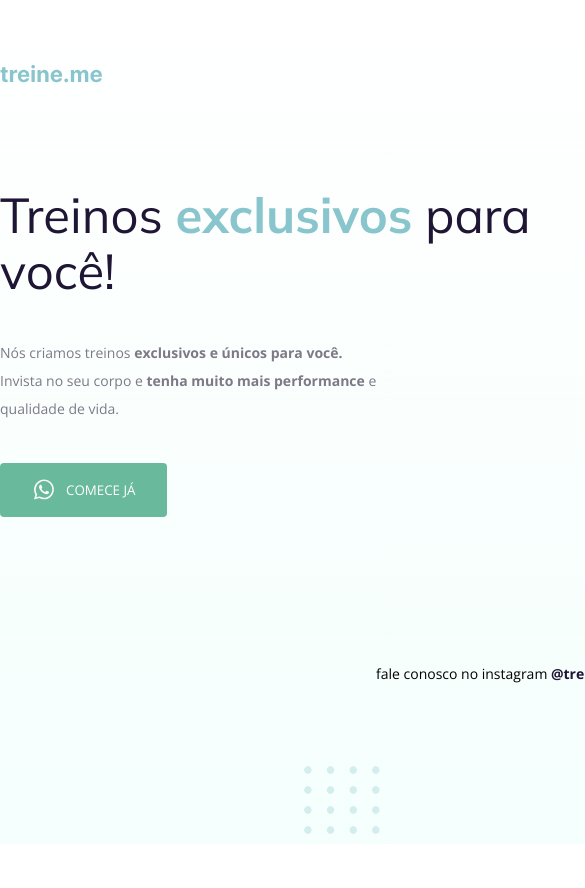
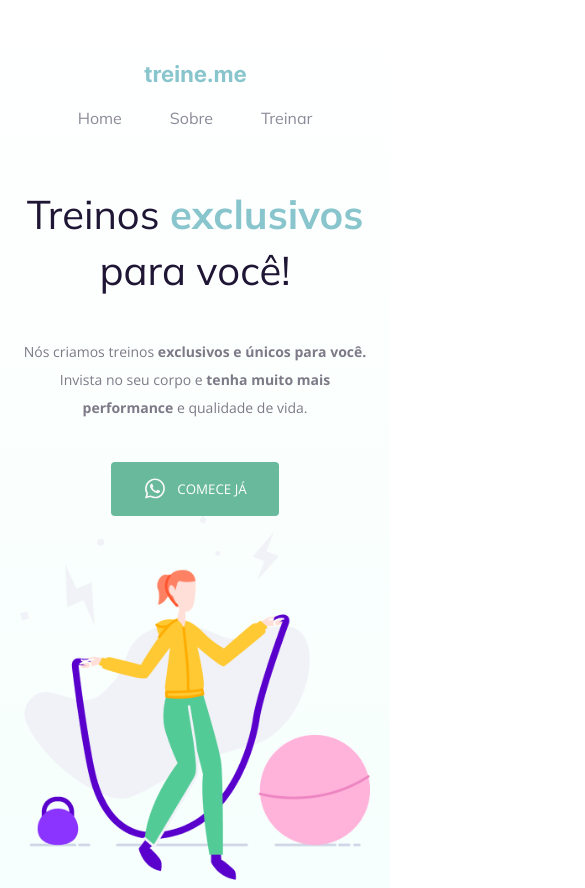
Before and after one commit to joeyanovich/explorer-stage2-desafio3, a plain HTML site: page index.html in a window 390 px wide. Shown: the top 888 px of the page, 585 px wide, since content can reach past the window. Before the commit the page ends 844 px from the top, so only its background shows below. Drawn offline with nearby package versions, Linux system fonts and the light colour scheme.

Commit message:
plus: fixed some sizes and adjusted to be responsive

```diff
--- a/index.html
+++ b/index.html
@@ -41,10 +41,10 @@
             <button>
               <img src="images/whats.svg" alt="Ícone do whatsapp">
               Comece já
-
           </section>
-
-          <img src="images/img.png" alt="Desenho de uma mulher pulando corta numa academia.">
+          <div class="img">
+            <img src="images/img.png" alt="Desenho de uma mulher pulando corta numa academia.">
+          </div>
       </main>
 
       <footer>
--- a/style.css
+++ b/style.css
@@ -10,19 +10,21 @@ body {
   }
 
   .page {
-    width: 1008px;
+    max-width: 1008px;
     margin: 0 auto;
     padding-top: 65px;
   }
   main{
     display: flex;
     justify-content: space-between;
+    flex-wrap: wrap;
     margin-top: 58px;
   }
   nav {
     display: flex;
     justify-content: space-between;
     align-items: center;
+    flex-wrap: wrap;
 
     margin-bottom: 15px;
   }
@@ -53,6 +55,10 @@ body {
   ul {
     font-family: "Mulish", sans-serif;
   }
+  section{
+    flex: 1;
+    margin-right: 200px;
+  }
 
   h1 {
     font-size: 49px;
@@ -75,7 +81,6 @@ body {
     color: #7d7987;
 
     margin: 40px 0;
-    padding-right: 200px;
   }
 
   button {
@@ -103,7 +108,14 @@ body {
   button:hover {
       background: #4EA788;
   }
-
+  .img{
+    flex: 1;
+    min-width: 200px;
+    object-fit: cover;
+  }
+  .img img{
+    width: 100%;
+  }
   footer {
     font-size: 14px;
     line-height: 28px;
@@ -111,6 +123,7 @@ body {
     text-align: center;
 
     margin-top: 80px;
+
   }
 
   footer a {
@@ -122,3 +135,40 @@ body {
       bottom: 0;
       right: 0;
   }
+  @media (max-width: 1100px){
+    body {
+      padding: 0 20px;
+    }
+    section{
+      margin-right: 0px;
+    }
+    #balls{
+      display: none;
+    }
+    footer{
+      padding-bottom: 40px;
+    }
+  }
+  @media (max-width: 560px){
+    nav {
+      flex-direction: column;
+      justify-content: center;
+      gap: 20px;
+    }
+    h1{
+      text-align: center;
+      font-size: 40px;
+      padding: 0;
+      margin: 0;
+    }
+    section p {
+      padding-right: 0px;
+      text-align: center;
+    }
+    button {
+      margin: auto;
+    }
+    .img{
+      margin: auto;
+    }
+  }
```
